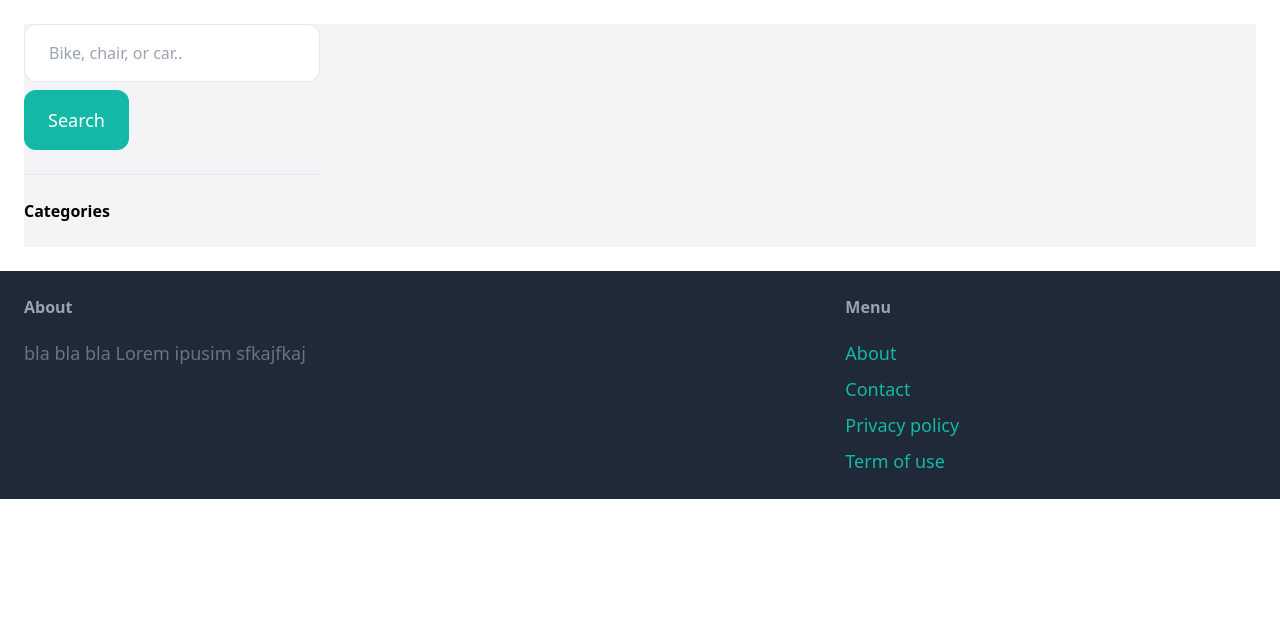
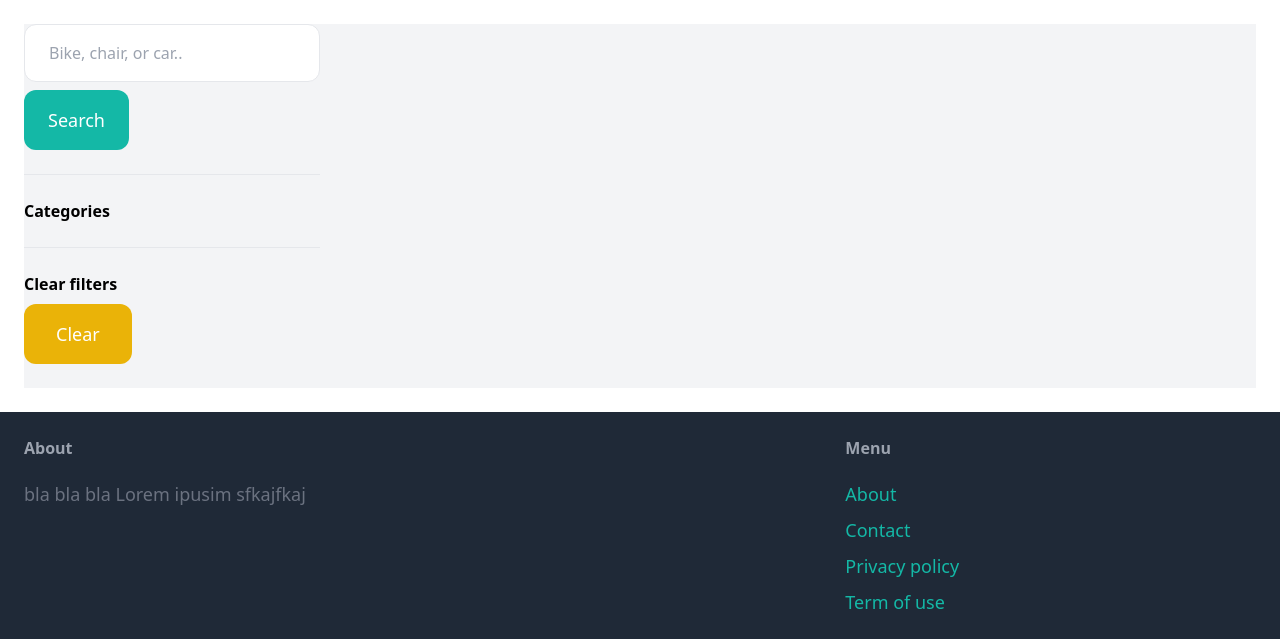
Before and after one commit to severusDude/django-marketplace, a Django app: page /items/ in a window 1280 px wide. Shown: the part 77-716 px from the top of the page. Run offline with Django 5.2, Linux system fonts and the light colour scheme; data that the repository does not hold is empty; some libraries are stand-ins or nearby versions.

Commit message:
feat(ui): add clear filters button

```diff
--- a/marketplace/item/templates/item/browse.html
+++ b/marketplace/item/templates/item/browse.html
@@ -30,6 +30,13 @@
                     </li>
                 {% endfor %}
             </ul>
+
+            <hr class="my-6">
+            <p class="font-semibold">
+                Clear filters
+            </p>
+            <a href="{% url 'item:browse' %}"
+               class="mt-2 py-4 px-8 inline-block bg-yellow-500 text-lg rounded-xl text-white">Clear</a>
         </div>
         <div class="col-span-3">
             <div class="grid grid-cols-3 gap-3">
```
